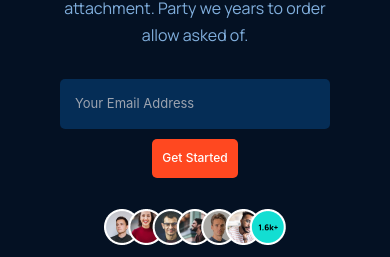
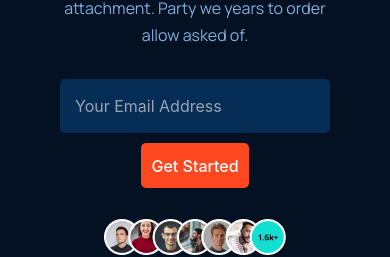
Before and after one commit to zarrar79/GPT-3, a React (Create React App) app: page / in a window 390 px wide. Shown: the part 406-663 px from the top of the page. Built offline with nearby package versions, Linux system fonts and the light colour scheme.

Commit message:
responsive

```diff
--- a/src/App.css
+++ b/src/App.css
@@ -263,11 +263,12 @@
   }
   .inp input{
     width:270px;
-    font-size:13px;
+    font-size:16px;
   }
   .inp button{
-    padding:9px;
-     font-size:12px;
+    text-align:center;
+    padding:12px;
+     font-size:16px;
   }
   .img_Illusion img{
     max-width:250px;
```
